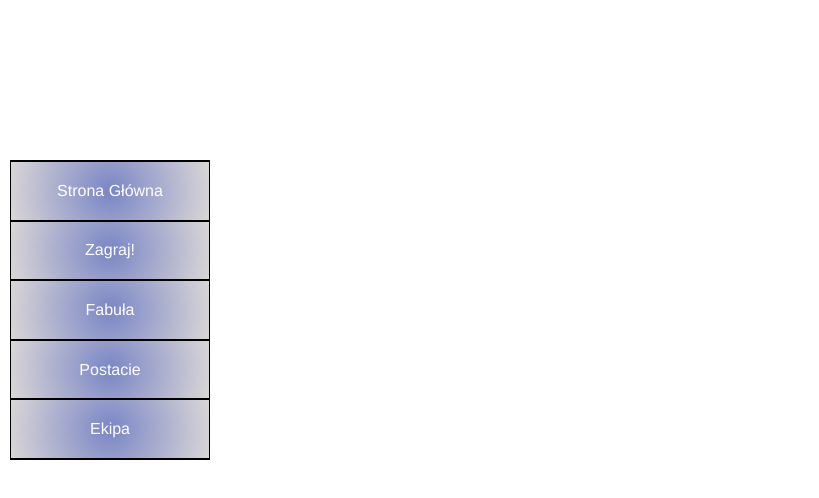
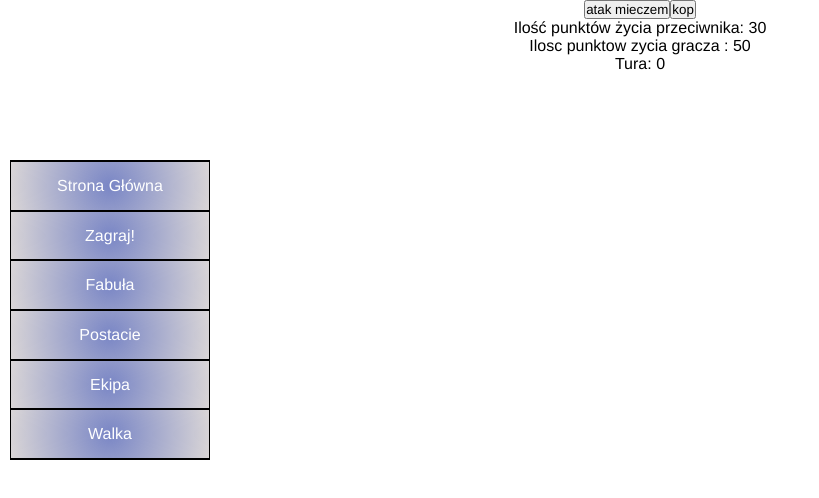
Before and after one commit to Szczurovsky/inzynierka, a React (Create React App) app: page /walka in a window 1280 px wide. Shown: the top 498 px of the page, without its empty margins (0-819 px from the left). Built offline with nearby package versions, Linux system fonts and the light colour scheme; no server answers.

Commit message:
add beginning of fight

```diff
--- a/src/components/Auth/Registrations.jsx
+++ b/src/components/Auth/Registrations.jsx
@@ -11,7 +11,7 @@ export default class Registration extends React.Component {
         }
     }
     handleSubmit = (event) => {
-        axios.post("https://inzynierkatest.herokuapp.com/api/v3/registrations", {
+        axios.post("http://inzynierkatest.herokuapp.com/api/v3/registrations", {
             user: {
                 email: this.state.email,
                 password: this.state.password,
--- a/src/components/Menu/MenuPC/MenuPC.jsx
+++ b/src/components/Menu/MenuPC/MenuPC.jsx
@@ -37,7 +37,7 @@ export const MenuPC = props => {
             <Button to="story-line">Fabuła</Button>
             <Button to="characters">Postacie</Button>
             <Button to="ekipa">Ekipa</Button>
-
+           <Button to="walka">Walka</Button>
         </Main>
     )
 
--- a/src/components/StartPage/StartPageUse.jsx
+++ b/src/components/StartPage/StartPageUse.jsx
@@ -10,6 +10,7 @@ import { Story } from "../StoryLine/Story";
 // import { Forum } from "./components/Forum/Forum";
 import { useState, useEffect } from "react";
 import { About } from "../About/About.jsx";
+import {Walka} from "../Walka/Walka.jsx"
 import axios from "axios"
 import React from "react"
 export const StartPageUse = (props) => {
@@ -95,7 +96,7 @@ export const StartPageUse = (props) => {
     return (
 
         <Router>
-            {console.log(statystyki)}
+
             <MenuPC />
             <Routes>
 
@@ -119,6 +120,7 @@ export const StartPageUse = (props) => {
                 />
                 <Route path="story-line" element={<Story />} />
                 <Route path="ekipa" element={<About />} />
+                <Route path="walka" element={<Walka />} />
             </Routes>
         </Router>
     )
--- a/src/components/Walka/Walka.jsx
+++ b/src/components/Walka/Walka.jsx
@@ -1,11 +1,103 @@
-import react from "react";
+import react, {useState} from "react";
 import styled from "styled-components";
+const rzutKoscia = (ilosc_oczek) => {
+    return Math.floor(Math.random() * (ilosc_oczek + 1))
+}
+const Wygrana = () => {
+    return (
+        <></>
+    )
+}
 
 export const Walka = () => {
-    return (
-        <>
+
+    let [postac, setPostac] = useState({
+        nick: "dawid",
+        zycie: 50,
+        siła: 10,
+        zrecznosc: 5,
+    });
+    let [attacks, setAttacks] = useState([
+        {
+            id:1,
+            nazwa: "atak mieczem",
+            obrazenia: 10,
+            mod_zr: 0.5,
+            szybkosc: 5,
+        },
+        {
+            id:2,
+            nazwa: "kop",
+            obrazenia: 1,
+            mod_zr: 1,
+            szybkosc: 9
+        }
+    ]);
+    let [przeciwnik, setPrzeciwnik] = useState(
+        {
+            nazwa: "miecznik",
+            zycie: 30,
+            siła: 10,
+            zrecznosc: 5,
+            obrazenia: rzutKoscia(10),
+        }
+    )
+    let [tura, setTura] = useState(0);
+    const writeAttacks = (ataki) => {
+
+    }
 
 
-        </>
+    const turaGry = (atak) => {
+        // setPrzeciwnik({
+        //     ...przeciwnik,
+        // zycie: przeciwnik.zycie - atak
+        // })
+
+        turaGracza(atak)
+        turaPrzeciwnika()
+        setTura(tura+1)
+
+
+
+        // console.log(przeciwnik)
+    }
+
+    const turaGracza = (obrazenia) => {
+            setPrzeciwnik({
+            ...przeciwnik,
+        zycie: przeciwnik.zycie - obrazenia
+        })
+    }
+    const turaPrzeciwnika = () => {
+        setPostac({
+            ...postac,
+            zycie: postac.zycie - przeciwnik.obrazenia
+        })
+    }
+    // const changeTurn = () => {
+    //     setTura(!tura)
+    // }
+    return (
+        <div>
+            {attacks.map((atak) => {
+                // console.log(atak.nazwa)
+                return (
+                    <button key={atak.id} onClick={() => { turaGry(atak.obrazenia) }}>{atak.nazwa}</button>
+                )
+            })}
+            <p>Ilość punktów życia przeciwnika: {przeciwnik.zycie}</p>
+            <p>Ilosc punktow zycia gracza : {postac.zycie}</p>
+            <p>Tura: {tura}</p>
+            {tura > 0 ?
+                (
+                <>
+
+                    <p>Zadano ci obrazenia w ilości: {przeciwnik.obrazenia}</p>
+                 </>
+                )
+                : ""}
+
+        </div>
     )
 }
```
